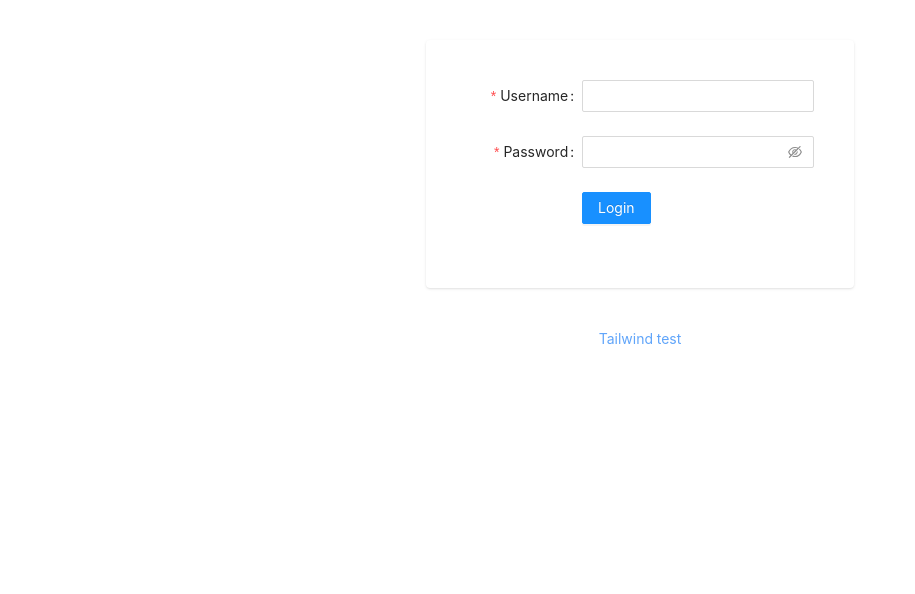
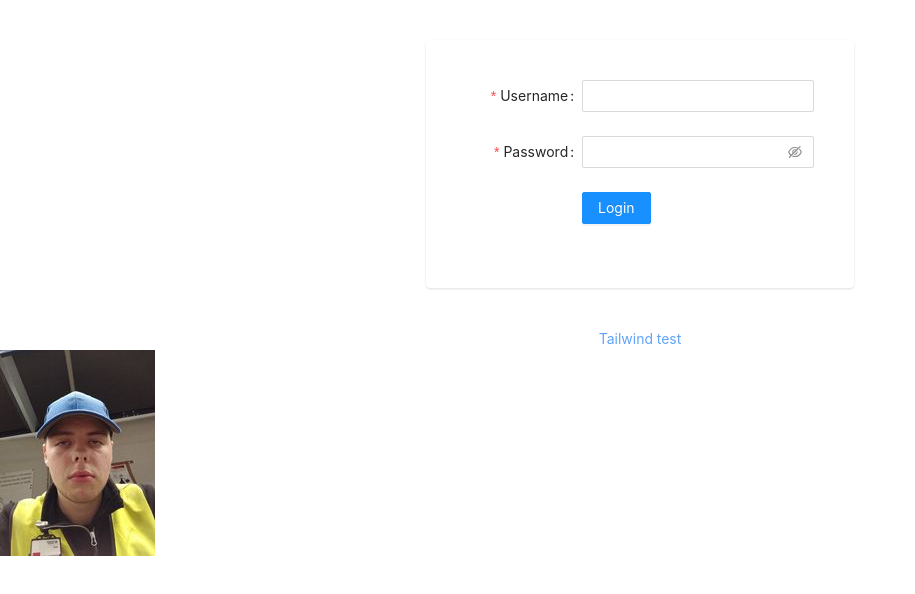
Before and after one commit to KarlJJonsson/glowing-spork, a React (Create React App) app: page / in a window 1280 px wide. Shown: the top 594 px of the page, without its empty margins (0-915 px from the left). Built offline with nearby package versions, Linux system fonts and the light colour scheme.

Commit message:
feat: super importent stuff

```diff
--- a/src/App.js
+++ b/src/App.js
@@ -4,6 +4,7 @@ import { Signin } from './Signin'
 import Main from './components/Main'
 import Headermenu from './components/Headermenu'
 import 'antd/dist/antd.min.css'
+import anton from './assets/anton.jpg'
 
 export const App = () => {
   const [authorized, setAuthorized] = useState(false)
@@ -28,6 +29,9 @@ export const App = () => {
             Tailwind test
           </a>
         </div>
+        <div>
+        <img src={anton}/>
+        </div>
       </div>
     )
   } else {
```
Also changed, not shown: src/assets/anton.jpg (added).
